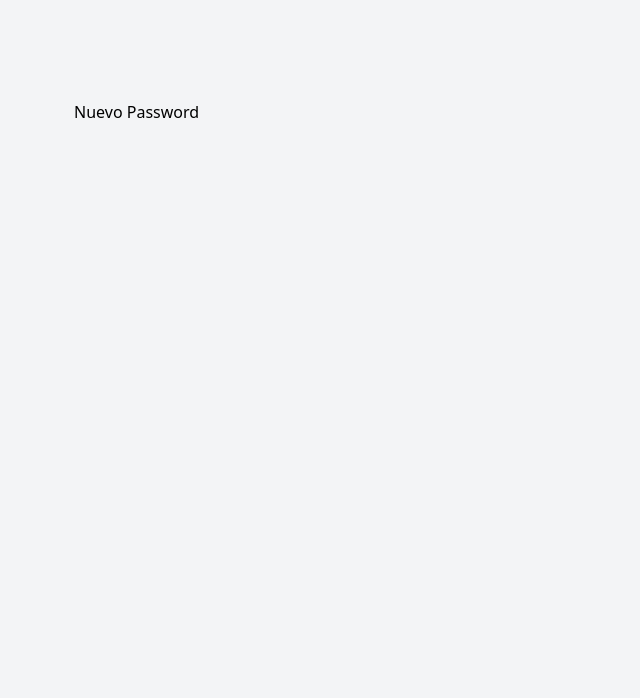
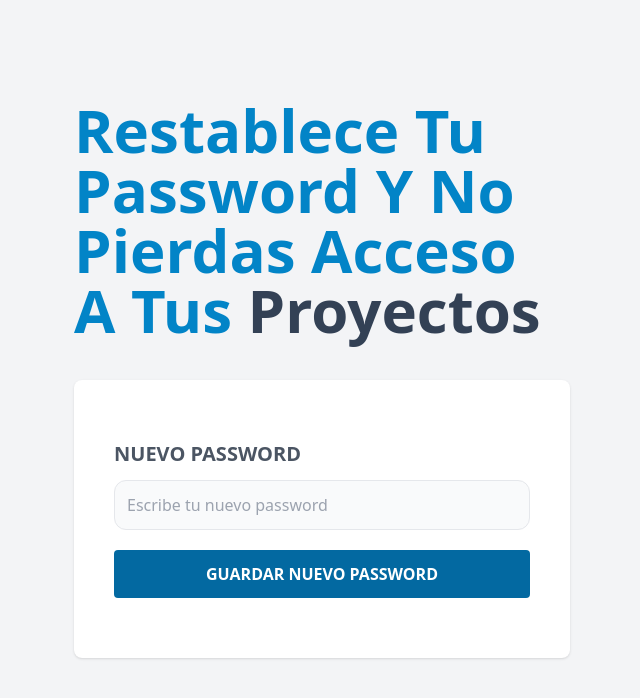
Before and after one commit to MartinezMg10/Frontend-UpTask, a React (Vite) app: page /olvide-password/1 in a window 1280 px wide. Shown: the top 698 px of the page, without its empty margins (318-958 px from the left). Built offline with nearby package versions, Linux system fonts and the light colour scheme.

Commit message:
Estilos de Nuevo password

```diff
--- a/src/paginas/NuevoPassword.jsx
+++ b/src/paginas/NuevoPassword.jsx
@@ -1,9 +1,27 @@
 
 const NuevoPassword = () => {
   return (
-    <div>
-      <h1>Nuevo Password</h1>
-    </div>
+    <>
+    <h1 className="text-sky-600 font-black text-6xl capitalize">Restablece tu Password y no pierdas acceso a tus <span className="text-slate-700">proyectos</span></h1>
+
+    <form className="my-10 bg-white shadow rounded-lg p-10">
+        <div className="my-5">
+          <label className="uppercase text-gray-600 block text-xl font-bold"
+          htmlFor="password">Nuevo Password</label>
+          <input
+          id="Password"
+          type="password"
+          placeholder="Escribe tu nuevo password"
+          className="w-full mt-3 p-3 border rounded-xl bg-gray-50"
+          />
+        </div>
+        <input
+          type="submit"
+          value="Guardar nuevo password"
+          className="bg-sky-700 w-full py-3 mb-5 text-white uppercase font-bold rounded  hover:cursor-pointer hover:bg-sky-800 transition-colors"
+        />
+    </form>
+  </>
   )
 }
 
```
